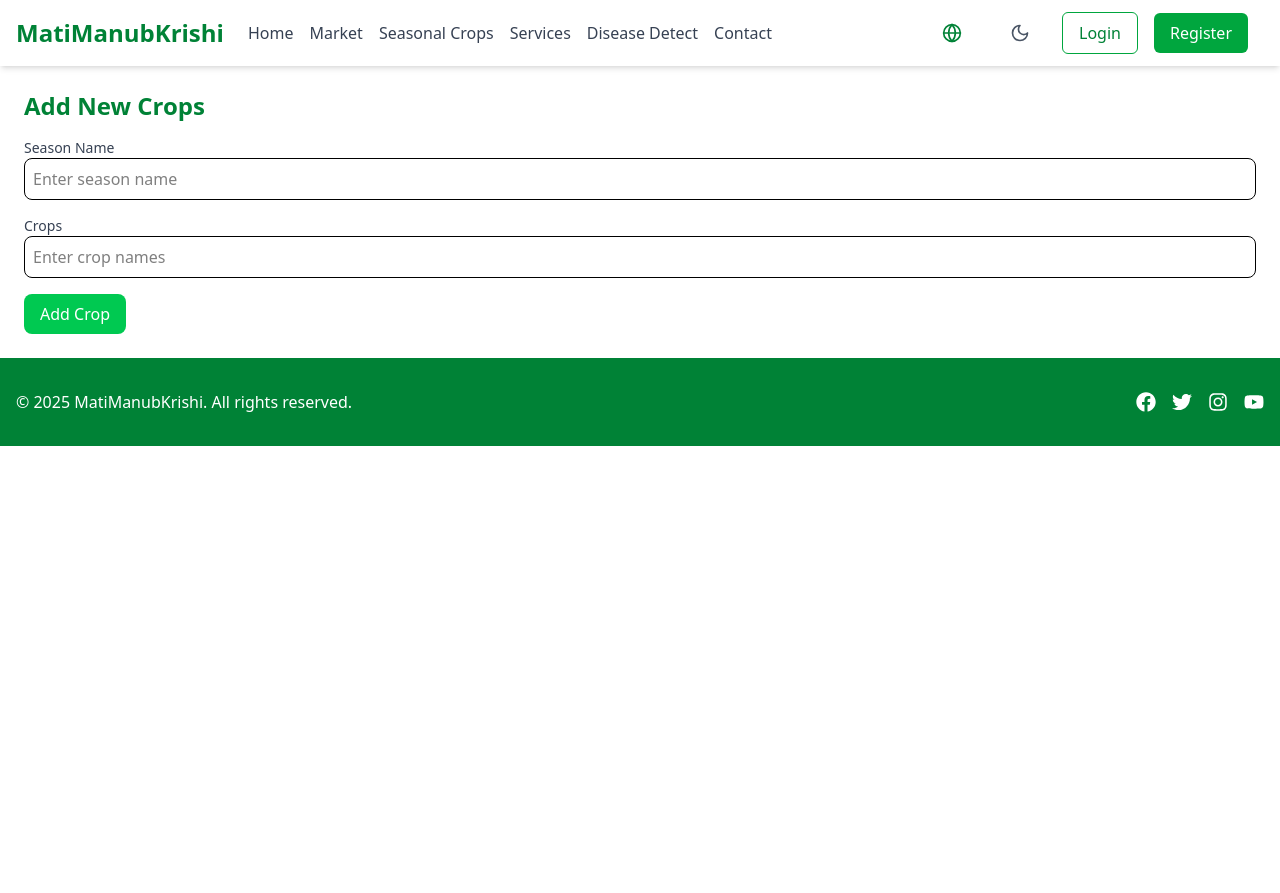
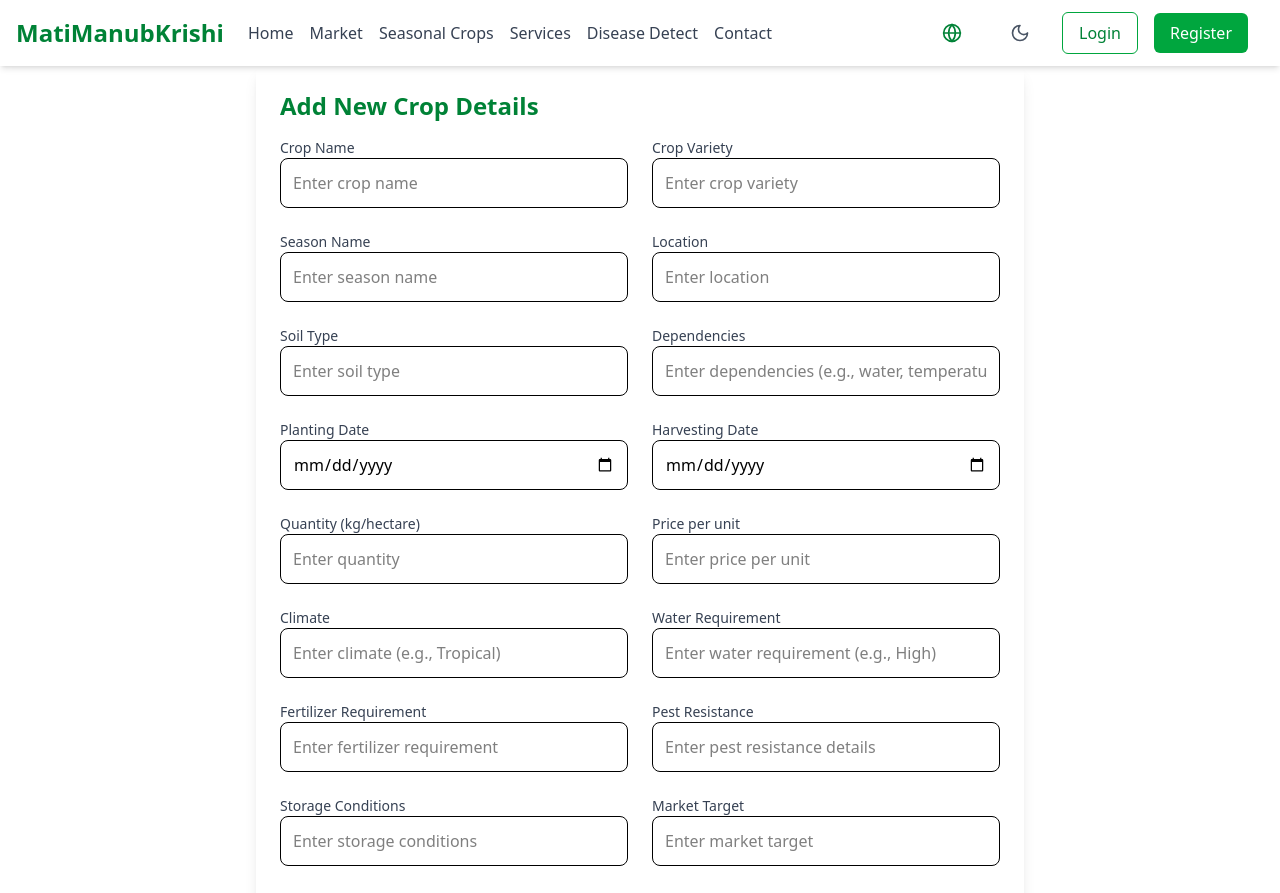
Before and after one commit to AAlim221/MatiManubKrishi2025, a React (Vite) app in the folder client/: page /addcrops in a window 1280 px wide. Shown: the top 893 px of the page. Before the commit the page ends 800 px from the top, so only its background shows below. Built offline with nearby package versions, Linux system fonts and the light colour scheme.

Commit message:
All updated Add crops work properly

```diff
--- a/client/src/Pages/AddCrops.jsx
+++ b/client/src/Pages/AddCrops.jsx
@@ -1,95 +1,334 @@
-import React, { useState } from 'react';
-import axios from 'axios';
+import React, { useState } from "react";
+import axios from "axios";
 
 function AddCrops() {
-  const [seasonName, setSeasonName] = useState('');
-  const [cropNames, setCropNames] = useState('');
+  const [seasonName, setSeasonName] = useState("");
+  const [cropName, setCropName] = useState("");
+  const [cropVariety, setCropVariety] = useState("");
+  const [location, setLocation] = useState("");
+  const [soilType, setSoilType] = useState("");
+  const [dependencies, setDependencies] = useState("");
+  const [plantingDate, setPlantingDate] = useState("");
+  const [harvestingDate, setHarvestingDate] = useState("");
+  const [quantity, setQuantity] = useState("");
+  const [price, setPrice] = useState("");
+  const [climate, setClimate] = useState("");
+  const [waterRequirement, setWaterRequirement] = useState("");
+  const [fertilizerRequirement, setFertilizerRequirement] = useState("");
+  const [pestResistance, setPestResistance] = useState("");
+  const [storageConditions, setStorageConditions] = useState("");
+  const [marketTarget, setMarketTarget] = useState("");
+  const [cropImage, setCropImage] = useState(null);
+  const [error, setError] = useState("");
+  const [successMessage, setSuccessMessage] = useState("");
   const [loading, setLoading] = useState(false);
-  const [error, setError] = useState('');
-  const [successMessage, setSuccessMessage] = useState('');
+
+  const handleImageChange = (e) => {
+    setCropImage(e.target.files[0]);
+  };
 
   const handleSubmit = async (e) => {
     e.preventDefault();
 
-    // Prepare the crop data
-    const cropData = {
-      seasonName: seasonName,
-      cropNames: cropNames
-    };
+    const cropData = new FormData();
+    cropData.append("seasonName", seasonName);
+    cropData.append("cropName", cropName);
+    cropData.append("cropVariety", cropVariety);
+    cropData.append("location", location);
+    cropData.append("soilType", soilType);
+    cropData.append("dependencies", dependencies);
+    cropData.append("plantingDate", plantingDate);
+    cropData.append("harvestingDate", harvestingDate);
+    cropData.append("quantity", quantity);
+    cropData.append("price", price);
+    cropData.append("climate", climate);
+    cropData.append("waterRequirement", waterRequirement);
+    cropData.append("fertilizerRequirement", fertilizerRequirement);
+    cropData.append("pestResistance", pestResistance);
+    cropData.append("storageConditions", storageConditions);
+    cropData.append("marketTarget", marketTarget);
+    if (cropImage) cropData.append("cropImage", cropImage);
 
-    // Check if the fields are empty
-    if (!seasonName || !cropNames) {
-      setError("Both fields are required.");
-      setSuccessMessage('');
+    // Validate required fields (specifically seasonName and cropName)
+    if (!seasonName || !cropName) {
+      setError("Both seasonName and cropName are required.");
+      setSuccessMessage("");
+      return;
+    }
+
+    // Check for all other required fields
+    if (
+      !cropVariety ||
+      !location ||
+      !soilType ||
+      !dependencies ||
+      !plantingDate ||
+      !harvestingDate ||
+      !quantity ||
+      !price ||
+      !climate ||
+      !waterRequirement ||
+      !fertilizerRequirement ||
+      !pestResistance ||
+      !storageConditions ||
+      !marketTarget
+    ) {
+      setError("All fields are required!");
+      setSuccessMessage("");
       return;
     }
 
     setLoading(true);
-    setError('');
-    setSuccessMessage('');
+    setError("");
+    setSuccessMessage("");
 
     try {
-      // Send a POST request to the backend
-     await axios.post('http://localhost:3000/crops', cropData);
+      await axios.post("http://localhost:3000/crops", cropData);
       setSuccessMessage("Crop added successfully!");
-      setSeasonName('');
-      setCropNames('');
+      setSeasonName("");
+      setCropName("");
+      setCropVariety("");
+      setLocation("");
+      setSoilType("");
+      setDependencies("");
+      setPlantingDate("");
+      setHarvestingDate("");
+      setQuantity("");
+      setPrice("");
+      setClimate("");
+      setWaterRequirement("");
+      setFertilizerRequirement("");
+      setPestResistance("");
+      setStorageConditions("");
+      setMarketTarget("");
+      setCropImage(null);
     } catch (err) {
-      // Enhanced error handling
-      console.error('Error adding crop:', err);
-
-      // Check if the error has a response
-      if (err.response) {
-        // If response exists, use the message from the server
-        setError(`Error adding crop: ${err.response.data.message || err.response.statusText}`);
-      } else if (err.request) {
-        // If no response was received (e.g., network error)
-        setError("Network error, please try again.");
-      } else {
-        // If some other error occurred
-        setError(`Unexpected error: ${err.message}`);
-      }
+      console.error("Error adding crop:", err);
+      setError(`Error: ${err.response?.data.message || err.message}`);
     } finally {
       setLoading(false);
     }
   };
 
   return (
-    <div className="p-6">
-      <h2 className="text-2xl font-bold text-green-700 mb-4">Add New Crops</h2>
+    <div className="max-w-3xl mx-auto p-6 bg-white rounded-lg shadow-lg">
+      <h2 className="text-2xl font-bold text-green-700 mb-4">Add New Crop Details</h2>
 
-      {/* Error Message */}
-      {error && <p className="text-red-500">{error}</p>}
+      {/* Error and Success Messages */}
+      {error && <p className="text-red-500 mb-4">{error}</p>}
+      {successMessage && <p className="text-green-500 mb-4">{successMessage}</p>}
 
-      {/* Success Message */}
-      {successMessage && <p className="text-green-500">{successMessage}</p>}
+      <form className="space-y-6" onSubmit={handleSubmit}>
+        <div className="grid grid-cols-1 sm:grid-cols-2 gap-6">
+          {/* Crop Name */}
+          <div className="col-span-1">
+            <label className="block text-sm font-medium text-gray-700">Crop Name</label>
+            <input
+              type="text"
+              placeholder="Enter crop name"
+              className="w-full p-3 border rounded-lg"
+              value={cropName}
+              onChange={(e) => setCropName(e.target.value)}
+            />
+          </div>
 
-      <form className="space-y-4" onSubmit={handleSubmit}>
-        <div>
+          {/* Crop Variety */}
+          <div className="col-span-1">
+            <label className="block text-sm font-medium text-gray-700">Crop Variety</label>
+            <input
+              type="text"
+              placeholder="Enter crop variety"
+              className="w-full p-3 border rounded-lg"
+              value={cropVariety}
+              onChange={(e) => setCropVariety(e.target.value)}
+            />
+          </div>
+
+          {/* Season Name */}
+          <div className="col-span-1">
             <label className="block text-sm font-medium text-gray-700">Season Name</label>
             <input
               type="text"
               placeholder="Enter season name"
-            className="w-full p-2 border rounded-lg"
+              className="w-full p-3 border rounded-lg"
               value={seasonName}
               onChange={(e) => setSeasonName(e.target.value)}
             />
           </div>
 
-        <div>
-          <label className="block text-sm font-medium text-gray-700">Crops</label>
+          {/* Location */}
+          <div className="col-span-1">
+            <label className="block text-sm font-medium text-gray-700">Location</label>
             <input
               type="text"
-            placeholder="Enter crop names"
-            className="w-full p-2 border rounded-lg"
-            value={cropNames}
-            onChange={(e) => setCropNames(e.target.value)}
+              placeholder="Enter location"
+              className="w-full p-3 border rounded-lg"
+              value={location}
+              onChange={(e) => setLocation(e.target.value)}
             />
           </div>
 
+          {/* Soil Type */}
+          <div className="col-span-1">
+            <label className="block text-sm font-medium text-gray-700">Soil Type</label>
+            <input
+              type="text"
+              placeholder="Enter soil type"
+              className="w-full p-3 border rounded-lg"
+              value={soilType}
+              onChange={(e) => setSoilType(e.target.value)}
+            />
+          </div>
+
+          {/* Dependencies */}
+          <div className="col-span-1">
+            <label className="block text-sm font-medium text-gray-700">Dependencies</label>
+            <input
+              type="text"
+              placeholder="Enter dependencies (e.g., water, temperature)"
+              className="w-full p-3 border rounded-lg"
+              value={dependencies}
+              onChange={(e) => setDependencies(e.target.value)}
+            />
+          </div>
+
+          {/* Planting Date */}
+          <div className="col-span-1">
+            <label className="block text-sm font-medium text-gray-700">Planting Date</label>
+            <input
+              type="date"
+              className="w-full p-3 border rounded-lg"
+              value={plantingDate}
+              onChange={(e) => setPlantingDate(e.target.value)}
+            />
+          </div>
+
+          {/* Harvesting Date */}
+          <div className="col-span-1">
+            <label className="block text-sm font-medium text-gray-700">Harvesting Date</label>
+            <input
+              type="date"
+              className="w-full p-3 border rounded-lg"
+              value={harvestingDate}
+              onChange={(e) => setHarvestingDate(e.target.value)}
+            />
+          </div>
+
+          {/* Quantity */}
+          <div className="col-span-1">
+            <label className="block text-sm font-medium text-gray-700">Quantity (kg/hectare)</label>
+            <input
+              type="text"
+              placeholder="Enter quantity"
+              className="w-full p-3 border rounded-lg"
+              value={quantity}
+              onChange={(e) => setQuantity(e.target.value)}
+            />
+          </div>
+
+          {/* Price per unit */}
+          <div className="col-span-1">
+            <label className="block text-sm font-medium text-gray-700">Price per unit</label>
+            <input
+              type="text"
+              placeholder="Enter price per unit"
+              className="w-full p-3 border rounded-lg"
+              value={price}
+              onChange={(e) => setPrice(e.target.value)}
+            />
+          </div>
+
+          {/* Climate */}
+          <div className="col-span-1">
+            <label className="block text-sm font-medium text-gray-700">Climate</label>
+            <input
+              type="text"
+              placeholder="Enter climate (e.g., Tropical)"
+              className="w-full p-3 border rounded-lg"
+              value={climate}
+              onChange={(e) => setClimate(e.target.value)}
+            />
+          </div>
+
+          {/* Water Requirement */}
+          <div className="col-span-1">
+            <label className="block text-sm font-medium text-gray-700">Water Requirement</label>
+            <input
+              type="text"
+              placeholder="Enter water requirement (e.g., High)"
+              className="w-full p-3 border rounded-lg"
+              value={waterRequirement}
+              onChange={(e) => setWaterRequirement(e.target.value)}
+            />
+          </div>
+
+          {/* Fertilizer Requirement */}
+          <div className="col-span-1">
+            <label className="block text-sm font-medium text-gray-700">Fertilizer Requirement</label>
+            <input
+              type="text"
+              placeholder="Enter fertilizer requirement"
+              className="w-full p-3 border rounded-lg"
+              value={fertilizerRequirement}
+              onChange={(e) => setFertilizerRequirement(e.target.value)}
+            />
+          </div>
+
+          {/* Pest Resistance */}
+          <div className="col-span-1">
+            <label className="block text-sm font-medium text-gray-700">Pest Resistance</label>
+            <input
+              type="text"
+              placeholder="Enter pest resistance details"
+              className="w-full p-3 border rounded-lg"
+              value={pestResistance}
+              onChange={(e) => setPestResistance(e.target.value)}
+            />
+          </div>
+
+          {/* Storage Conditions */}
+          <div className="col-span-1">
+            <label className="block text-sm font-medium text-gray-700">Storage Conditions</label>
+            <input
+              type="text"
+              placeholder="Enter storage conditions"
+              className="w-full p-3 border rounded-lg"
+              value={storageConditions}
+              onChange={(e) => setStorageConditions(e.target.value)}
+            />
+          </div>
+
+          {/* Market Target */}
+          <div className="col-span-1">
+            <label className="block text-sm font-medium text-gray-700">Market Target</label>
+            <input
+              type="text"
+              placeholder="Enter market target"
+              className="w-full p-3 border rounded-lg"
+              value={marketTarget}
+              onChange={(e) => setMarketTarget(e.target.value)}
+            />
+          </div>
+
+          {/* Image Upload */}
           <div>
-          <button type="submit" className="bg-green-500 text-white py-2 px-4 rounded-lg" disabled={loading}>
-            {loading ? 'Adding Crop...' : 'Add Crop'}
+            <label className="block text-sm font-medium text-gray-700">Crop Image</label>
+            <input
+              type="file"
+              className="w-full p-3 border rounded-lg"
+              accept="image/*"
+              onChange={handleImageChange}
+            />
+          </div>
+        </div>
+
+        <div>
+          <button
+            type="submit"
+            className="w-full py-3 bg-green-500 text-white rounded-lg font-semibold"
+            disabled={loading}
+          >
+            {loading ? "Adding Crop..." : "Add Crop"}
           </button>
         </div>
       </form>
```
Also changed, not shown: 1 other file (tests, documents, lock files or other folders). Lines whose indentation alone changed are shown as unchanged.
